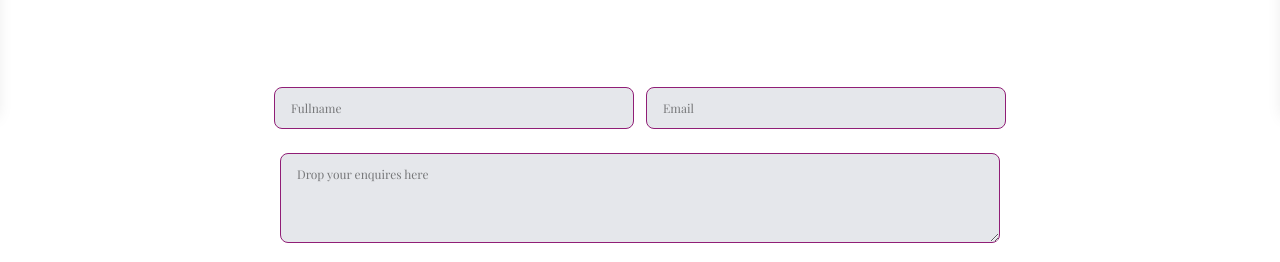
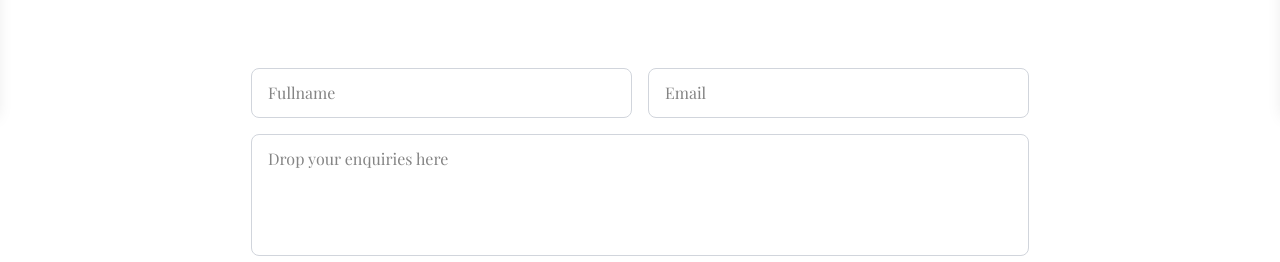
Before and after one commit to Sunmence-team/enoralifestyle, a React (Vite) app: page /contact in a window 1280 px wide. Shown: the part 690-952 px from the top of the page. Built offline with nearby package versions, Linux system fonts and the light colour scheme; no server answers; a web font is replaced by a local one.

Commit message:
Made adjustment contact form

```diff
--- a/src/pages/Contact.tsx
+++ b/src/pages/Contact.tsx
@@ -1,5 +1,5 @@
-import React, { useState } from 'react'
-import Contacthero from '../components/herosections/Contacthero'
+import React, { useState } from "react";
+import Contacthero from "../components/herosections/Contacthero";
 import { assets } from "../assets/assests";
 import { toast } from "sonner";
 
@@ -75,36 +75,42 @@ const Contact = () => {
         onSubmit={postContact}
         className="flex flex-col gap-6 items-center justify-center h-[50vh] "
       >
-        <div className="flex flex-col md:flex-row lg:flex w-full gap-3 items-center justify-center">
+        <div className="w-full max-w-[810px] mx-auto px-4">
+          {/* Inputs */}
+          <div className="flex flex-col md:flex-row gap-4 w-full">
             <input
-            type="name"
+              type="text"
               placeholder="Fullname"
               value={name}
               required
               onChange={(e) => setName(e.target.value)}
-            className="bg-gray-200 w-full max-w-[360px] px-4 py-3 rounded-md border border-[var(--primary-color)] text-xs focus:ring-1 focus:ring-[var(--primary-color)] "
+              className="flex-1 px-4 py-3 rounded-md border border-gray-300 focus:ring-2 focus:ring-[var(--primary-color)]/20 transition focus:outline-none"
             />
+
             <input
               type="email"
               placeholder="Email"
               required
               value={email}
               onChange={(e) => setEmail(e.target.value)}
-            className="bg-gray-200 w-72 md:w-90 px-4 py-3 rounded-md border border-(--primary-color) text-xs focus:ring-1 focus:ring-(--primary-color) "
+              className="flex-1 px-4 py-3 rounded-md border border-gray-300 focus:ring-2 focus:ring-[var(--primary-color)]/20 transition focus:outline-none "
             />
           </div>
 
+          {/* Textarea */}
           <textarea
-          placeholder="Drop your enquires here"
+            placeholder="Drop your enquiries here"
+            value={message}
+            onChange={(e) => setMessage(e.target.value)}
+            rows={4}
             required
-          value={message}
-          rows={4}
-          onChange={(e) => setMessage(e.target.value)}
-          className="bg-gray-200 w-72 md:w-[720px] px-4 py-3 rounded-md border border-(--primary-color) text-xs focus:ring-1 focus:ring-primary"
+            className="w-full mt-4 px-4 py-3 rounded-md border border-gray-300 focus:outline-none focus:ring-2 focus:ring-[var(--primary-color)]/20 transition resize-none"
           />
+        </div>
+
         <button
           disabled={postingMessage}
-          className="w-72 md:w-[720px] cursor-pointer bg-[var(--primary-color)] text-white font-medium py-3 rounded-lg cursor-pointer transition"
+          className="w-72 md:w-[810px] cursor-pointer bg-[var(--primary-color)] text-white font-medium py-3 rounded-lg cursor-pointer transition"
         >
           {postingMessage ? "Please wait..." : "Contact Us"}
         </button>
```
Lines whose indentation alone changed are shown as unchanged.
